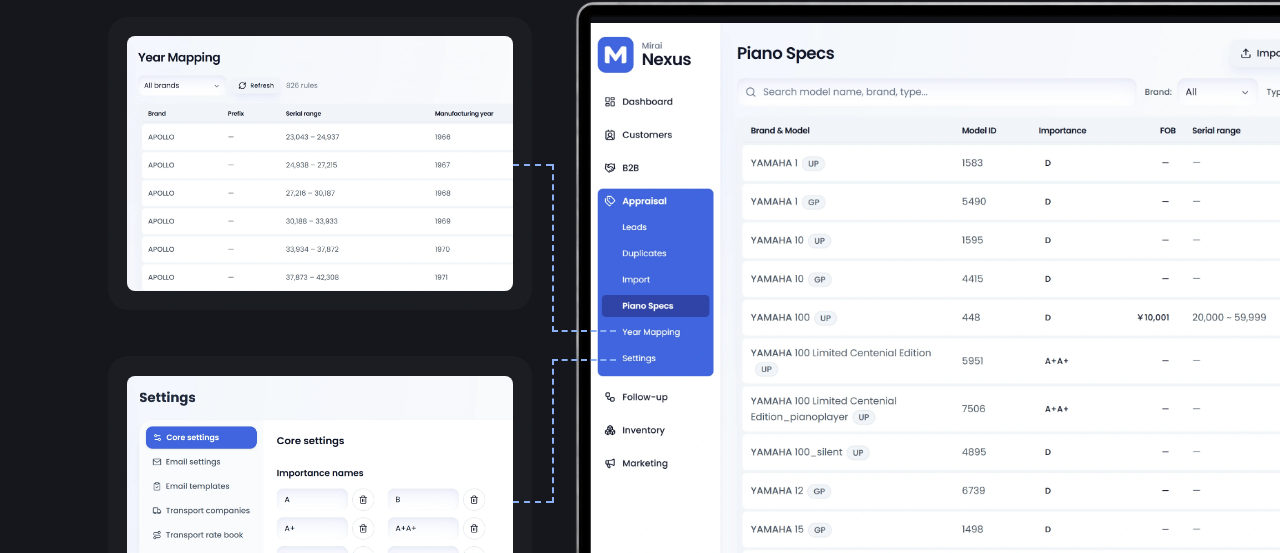
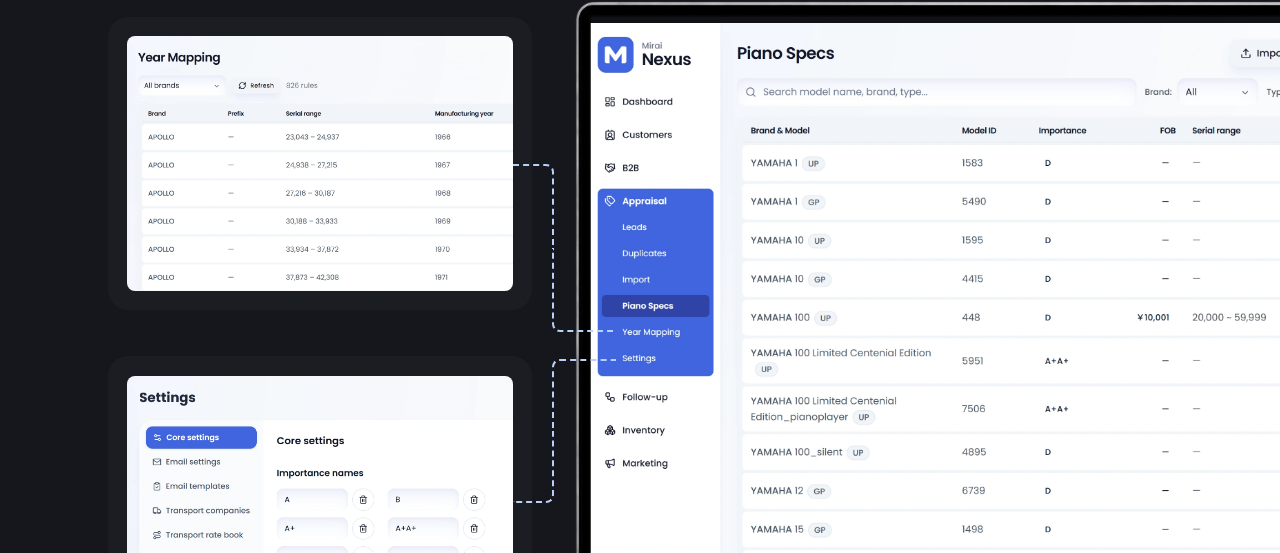
Before and after one commit to zhuyinzhuyin/Profile, a plain HTML site: page case_study_mirai_nexus.html in a window 1280 px wide. Shown: the part 8408-8961 px from the top of the page. Drawn offline with Linux system fonts and the light colour scheme.

Commit message:
Round and lighten appraisal connectors

```diff
--- a/styles/mirai-nexus-timeline-cards.css
+++ b/styles/mirai-nexus-timeline-cards.css
@@ -903,8 +903,10 @@ html[data-mirai-reloading] > body { visibility: hidden; }
 		/* Menu anchors are measured against the 2880 × 1800 screenshot. */
 		--mirai-data-nav-x: calc(45cqw + var(--mirai-data-monitor-width) * (39 - 19 + 1324 * 73 / 2880) / 1398);
 		--mirai-data-card-x: calc(25cqw + var(--mirai-data-crop-height) * 1392 / 1840);
-		--mirai-data-line: 2px dashed color-mix(in srgb, var(--mirai-primary-blue) 50%, #fff);
+		--mirai-data-line-width: 2px;
+		--mirai-data-line: var(--mirai-data-line-width) dashed color-mix(in srgb, var(--mirai-primary-blue) 30%, #fff);
 		--mirai-data-elbow: 38%;
+		--mirai-data-elbow-radius: 8px;
 		display: block;
 		position: absolute;
 		z-index: 1;
@@ -929,23 +931,44 @@ html[data-mirai-reloading] > body { visibility: hidden; }
 	.mirai-appraisal-data-connector::after {
 		content: "";
 		position: absolute;
+		box-sizing: border-box;
+		block-size: 50%;
 	}
 
 	.mirai-appraisal-data-connector::before {
 		inset-inline-start: 0;
-		inline-size: var(--mirai-data-elbow);
-		border-block-start: var(--mirai-data-line);
+		inline-size: calc(var(--mirai-data-elbow) + var(--mirai-data-line-width));
+		border-inline-end: var(--mirai-data-line);
 	}
 
 	.mirai-appraisal-data-connector::after {
-		inset: 0 0 0 var(--mirai-data-elbow);
+		inset-inline: var(--mirai-data-elbow) 0;
 		border-inline-start: var(--mirai-data-line);
 	}
 
-	.mirai-appraisal-data-connector--year::before { inset-block-start: 0; }
-	.mirai-appraisal-data-connector--year::after { border-block-end: var(--mirai-data-line); }
-	.mirai-appraisal-data-connector--settings::before { inset-block-end: 0; }
-	.mirai-appraisal-data-connector--settings::after { border-block-start: var(--mirai-data-line); }
+	.mirai-appraisal-data-connector--year::before {
+		inset-block-start: 0;
+		border-block-start: var(--mirai-data-line);
+		border-start-end-radius: var(--mirai-data-elbow-radius);
+	}
+
+	.mirai-appraisal-data-connector--year::after {
+		inset-block-end: 0;
+		border-block-end: var(--mirai-data-line);
+		border-end-start-radius: var(--mirai-data-elbow-radius);
+	}
+
+	.mirai-appraisal-data-connector--settings::before {
+		inset-block-end: 0;
+		border-block-end: var(--mirai-data-line);
+		border-end-end-radius: var(--mirai-data-elbow-radius);
+	}
+
+	.mirai-appraisal-data-connector--settings::after {
+		inset-block-start: 0;
+		border-block-start: var(--mirai-data-line);
+		border-start-start-radius: var(--mirai-data-elbow-radius);
+	}
 
 	.mirai-appraisal-data-specs,
 	.mirai-appraisal-step .mirai-appraisal-monitor {
```
